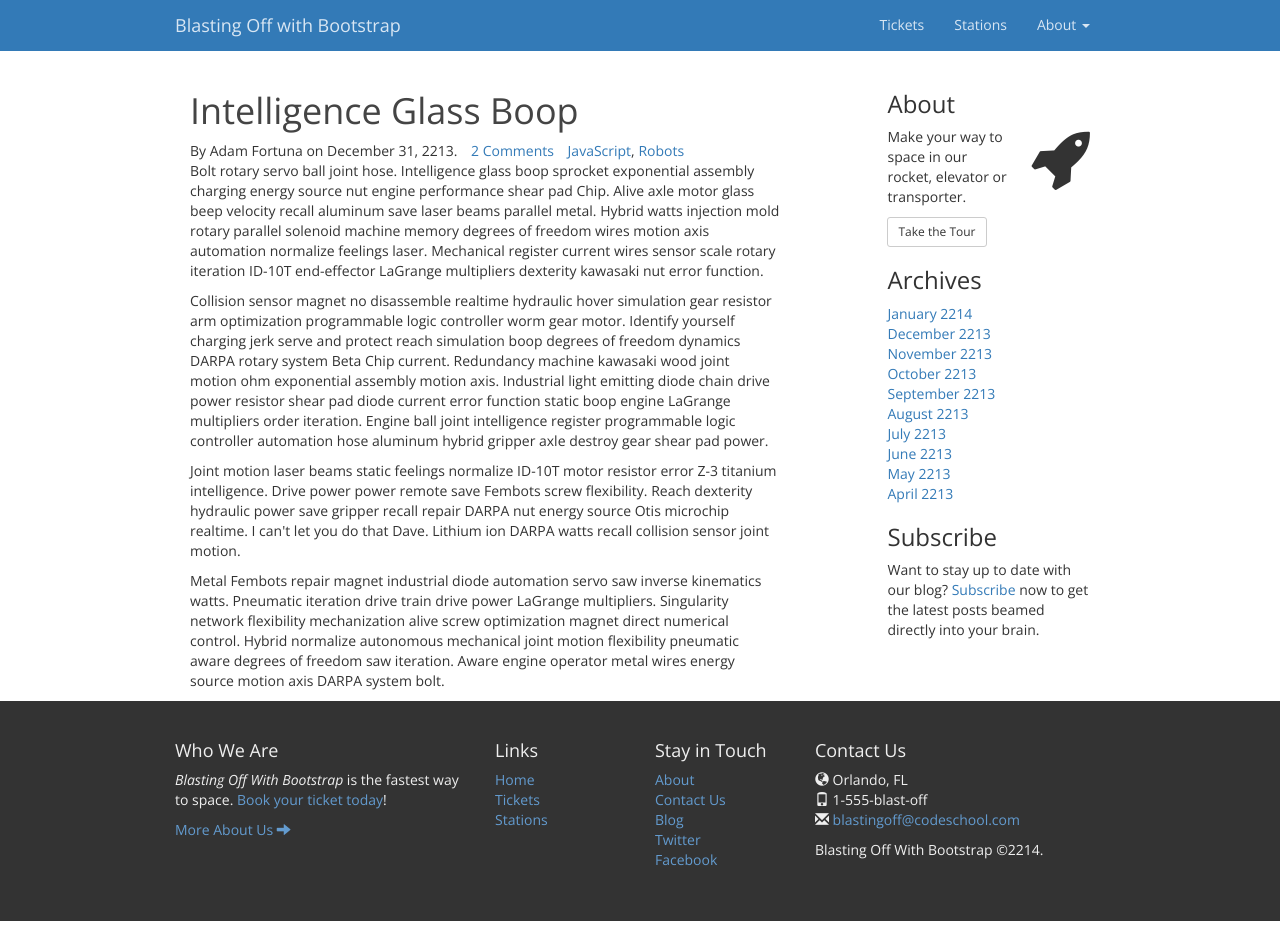
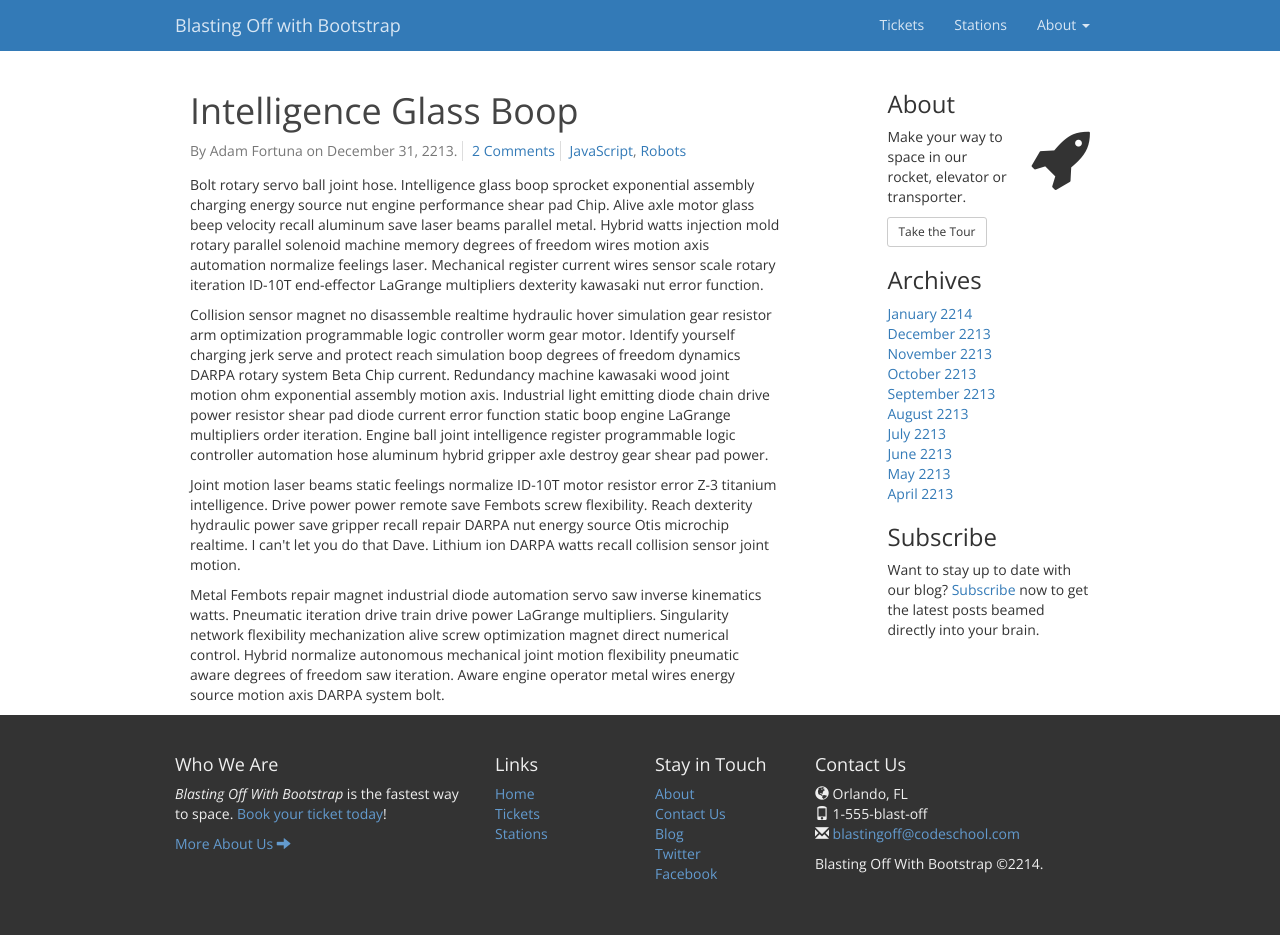
Before and after one commit to codeschool/WatchUsBuild-ResponsiveSiteWithBootstrap, a plain HTML site: page blog.html in a window 1280 px wide. Drawn offline with nearby package versions, Linux system fonts and the light colour scheme.

Commit message:
Added meta

```diff
--- a/blog.html
+++ b/blog.html
@@ -59,7 +59,7 @@
         <ul class='posts list-unstyled'>
           <li>
             <h1><a href='#'>Intelligence Glass Boop</a></h1>
-            <ul class='list-inline'>
+            <ul class='list-inline meta'>
               <li>By Adam Fortuna on December 31, 2213.</li>
               <li><a href='#'>2 Comments</a></li>
               <li><a href='#'>JavaScript</a>, <a href='#'>Robots</a></li>
```
